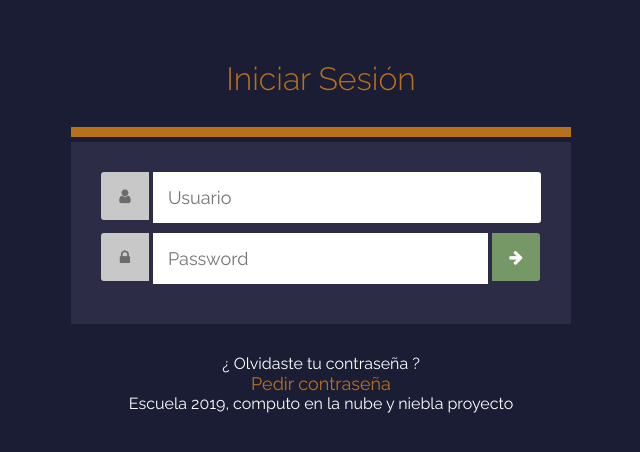
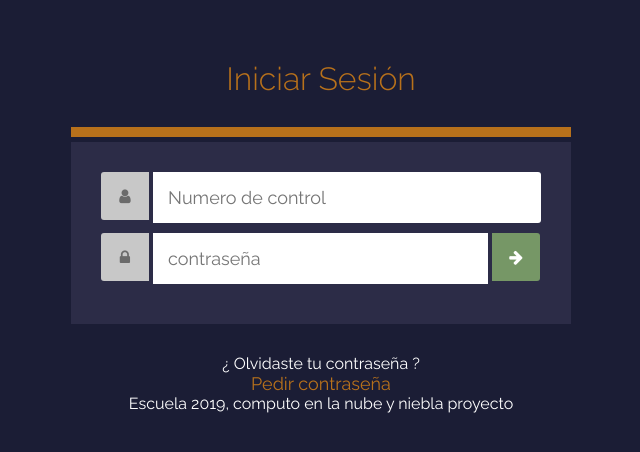
Before and after one commit to IngCampos/Escuela_PHP_JQuery, a PHP site: page /login in a window 1280 px wide. Shown: the top 452 px of the page, without its empty margins (319-959 px from the left). Run offline with PHP 8.4, Linux system fonts and the light colour scheme; some libraries are stand-ins or nearby versions.

Commit message:
Login funcionando
Valida que el usuario y contraseña funcionen.
Por alguna razon el nombre de

```diff
--- a/css/estilos.css
+++ b/css/estilos.css
@@ -54,7 +54,7 @@ a:hover {
 	margin-bottom: 10px;
 }
 
-.formulario input[type="text"],
+.formulario input[type="number"],
 .formulario input[type="password"] {
 	padding: 15px;
 	font-family: 'Raleway', sans-serif;
--- a/login.php
+++ b/login.php
@@ -9,26 +9,25 @@ if (isset($_SESSION['usuario'])) {
 
 // Comprobamos si ya han sido enviado los datos
 if ($_SERVER['REQUEST_METHOD'] == 'POST') {
-	$usuario = filter_var(strtolower($_POST['usuario']), FILTER_SANITIZE_STRING);
-	$password = $_POST['password'];
-	$password = hash('sha512', $password);
+	$Id = $_POST['id'];
+	$Contraseña = $_POST['contraseña'];
+	// $contraseña = hash('sha512', $contraseña);
 
 	// Nos conectamos a la base de datos
 	try {
-		$conexion = new PDO('mysql:host=localhost;dbname=curso_login', 'root', '');
+		$conexion = new PDO('mysql:host=localhost;dbname=escuela_bd', 'root', '');
 	} catch (PDOException $e) {
 		echo "Error:" . $e->getMessage();
 	}
-
-	$statement = $conexion->prepare('SELECT * FROM usuarios WHERE usuario = :usuario AND pass = :password');
+	$statement = $conexion->prepare('SELECT * FROM usuarios WHERE Id = :Id AND Pass = :Pass');
 	$statement->execute(array(
-			':usuario' => $usuario,
-			':password' => $password
+			':Id' => $Id,
+			':Pass' => $Contraseña
 		));
 
 	$resultado = $statement->fetch();
 	if ($resultado !== false) {
-		$_SESSION['usuario'] = $usuario;//para iniciar la sesion
+		$_SESSION['usuario'] = $Id;//para iniciar la sesion
 		header('Location: index.php');
 	} else {
 		$errores = '<li>Datos incorrectos</li>';
--- a/olvido_contraseña.php
+++ b/olvido_contraseña.php
@@ -35,7 +35,7 @@ if($_SERVER['REQUEST_METHOD'] == 'POST'){
 
 		// Comprobamos que el usuario no exista ya.
 		try {
-			$conexion = new PDO('mysql:host=localhost;dbname=curso_login', 'root', '');
+			$conexion = new PDO('mysql:host=localhost;dbname=escuela_bd', 'root', '');
 		} catch (PDOException $e) {
 			echo "Error:" . $e->getMessage();
 		}
--- a/views/login.view.php
+++ b/views/login.view.php
@@ -9,11 +9,11 @@ require 'header.php';
 
 		<form class="formulario" name="login" action="<?php echo htmlspecialchars($_SERVER['PHP_SELF']); ?>" method="POST">
 			<div class="form-group">
-				<i class="icono izquierda fa fa-user"></i><input class="usuario" type="text" name="usuario" placeholder="Usuario">
+				<i class="icono izquierda fa fa-user"></i><input class="usuario" type="number" name="id" placeholder="Numero de control">
 			</div>
 
 			<div class="form-group">
-				<i class="icono izquierda fa fa-lock"></i><input class="password_btn" type="password" name="password" placeholder="Password">
+				<i class="icono izquierda fa fa-lock"></i><input class="password_btn" type="password" name="contraseña" placeholder="contraseña">
 				<i class="submit-btn fa fa-arrow-right" onclick="login.submit()"></i>
 			</div>
 
```
